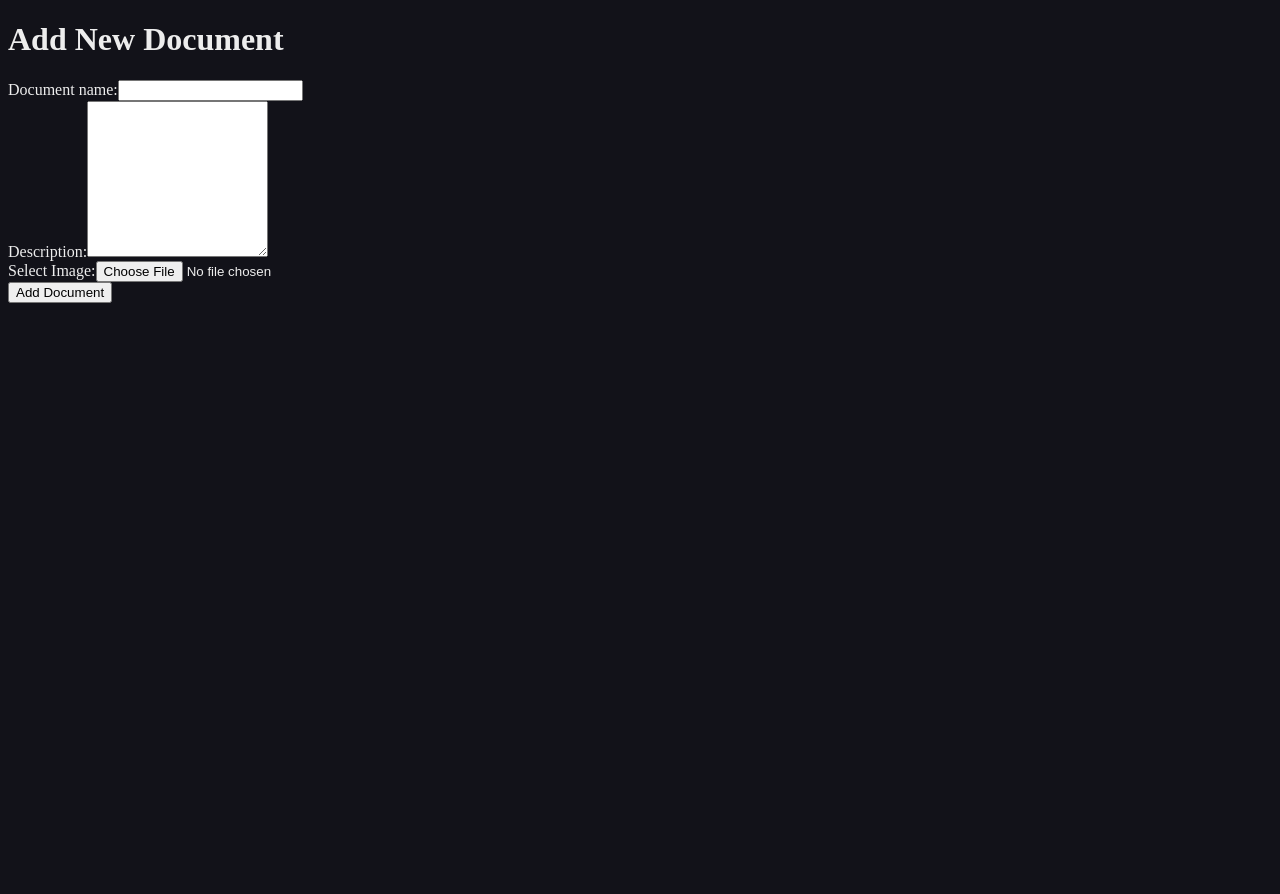
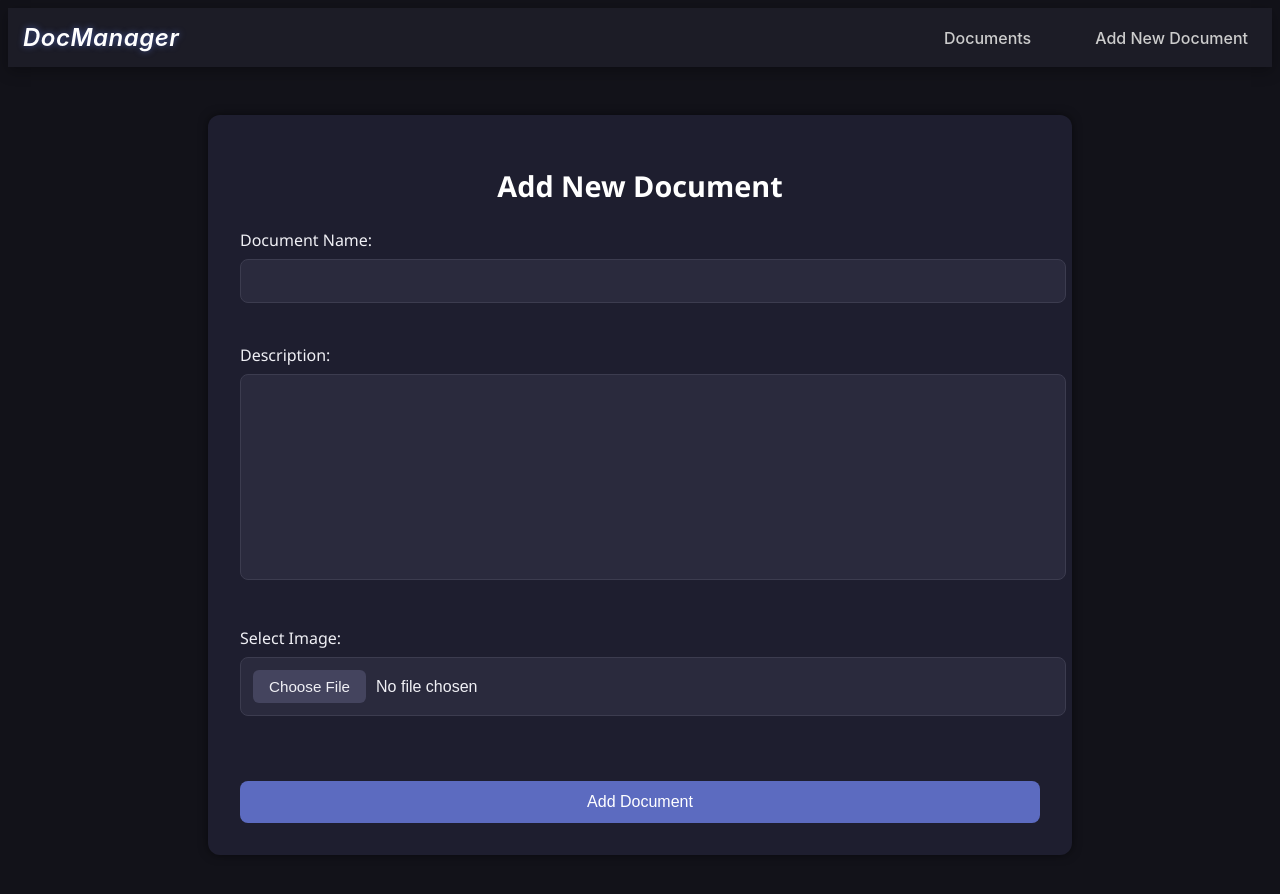
Before and after one commit to Mohamed-ait-alla/doc-management, a Next.js app: page /add-document in a window 1280 px wide. Shown: the top 894 px of the page. Before the commit the page ends 800 px from the top, so only its background shows below. Built offline with nearby package versions, Linux system fonts and the light colour scheme.

Commit message:
feat(front-end): style the add-document form container

```diff
--- a/app/add-document/page.tsx
+++ b/app/add-document/page.tsx
@@ -7,7 +7,7 @@ export default function AddDocumentPage() {
             <h1>Add New Document</h1>
             <form>
                 <label>
-                    Document name:
+                    Document Name:
                     <input type="text" name="documentName" required/>
                 </label>
                 <br/>
@@ -18,7 +18,7 @@ export default function AddDocumentPage() {
                 <br/>
                 <label>
                     Select Image:
-                    <input type="file" name="file" />
+                    <input type="file" name="file" required/>
                 </label>
                 <br/>
                 <button type="submit">Add Document</button>
--- a/app/globals.css
+++ b/app/globals.css
@@ -7,6 +7,8 @@ body, html {
   background: var(--background);
   color: var(--foreground);
 }
+
+/* main page styles */
 
 .header-container {
   background: #1c1c26;
@@ -182,3 +184,88 @@ tbody tr td button {
 tbody tr td button:hover {
   background-color:  #e04a4a;
 }
+
+/* add-document page styles */
+
+.add-document-container {
+  background-color: #1e1e2f;
+  padding: 2rem;
+  border-radius: 12px;
+  max-width: 800px;
+  margin: 3rem auto;
+  box-shadow: 0 0 10px rgba(0, 0, 0, 0.5);
+  color: #f0f0f5;
+  font-family: 'Segoe UI', Tahoma, Geneva, Verdana, sans-serif;
+}
+
+.add-document-container h1 {
+  font-size: 1.8rem;
+  color:  #ffffff;
+  margin-bottom: 1.5rem;
+  text-align: center;
+}
+
+.add-document-container form label {
+  display: block;
+  margin-bottom: 1.2rem;
+  font-size: 1rem;
+}
+
+.add-document-container input[type="text"],
+.add-document-container textarea,
+.add-document-container input[type="file"] {
+  width: 100%;
+  padding: 0.75rem;
+  margin-top: 0.5rem;
+  background-color:  #2a2a3d;
+  color: #f0f0f5;
+  border: 1px solid #3c3c4f;
+  border-radius: 8px;
+  font-size: 1rem;
+  transition: border-color 0.2s;
+}
+
+.add-document-container input[type="text"]:focus,
+.add-document-container textarea:focus,
+.add-document-container input[type="file"]:focus {
+  border: 2px solid #5c6bc0;
+  outline: none;
+}
+
+.add-document-container textarea {
+  resize: none;
+}
+
+.add-document-container input[type="file"]::file-selector-button {
+  background-color: #44445e;
+  color:  #f0f0f5;
+  border: none;
+  padding: 0.5rem 1rem;
+  margin-right: 10px;
+  border-radius: 6px;
+  font-size: 0.95rem;
+  cursor: pointer;
+  transition: background-color 0.2s;
+}
+
+.add-document-container input[type="file"]::file-selector-button:hover {
+  background-color: #5c5c7a;
+}
+
+.add-document-container button[type="submit"] {
+  display: block;
+  width: 100%;
+  padding: 0.75rem;
+  background-color: #5c6bc0;
+  color: #ffffff;
+  border: none;
+  border-radius: 8px;
+  font-size: 1rem;
+  cursor: pointer;
+  margin-top: 1.5rem;
+  transition: background-color 0.3s;
+}
+
+.add-document-container button[type="submit"]:hover {
+  background-color: #7986cb;
+}
--- a/app/layout.tsx
+++ b/app/layout.tsx
@@ -1,6 +1,7 @@
 import type { Metadata } from "next";
 import { Geist, Geist_Mono } from "next/font/google";
 import "./globals.css";
+import Header from "./components/Header"
 
 const geistSans = Geist({
   variable: "--font-geist-sans",
@@ -25,6 +26,7 @@ export default function RootLayout({
   return (
     <html lang="en">
       <body className={`${geistSans.variable} ${geistMono.variable}`}>
+        <Header />
         {children}
       </body>
     </html>
--- a/app/page.tsx
+++ b/app/page.tsx
@@ -5,8 +5,6 @@ import DocList from "./components/DocList";
 export default function Home() {
   return (
     <div>
-     <Header />
-
      <div className="body-container">
       <div className="search-container">
         <Search />
```
